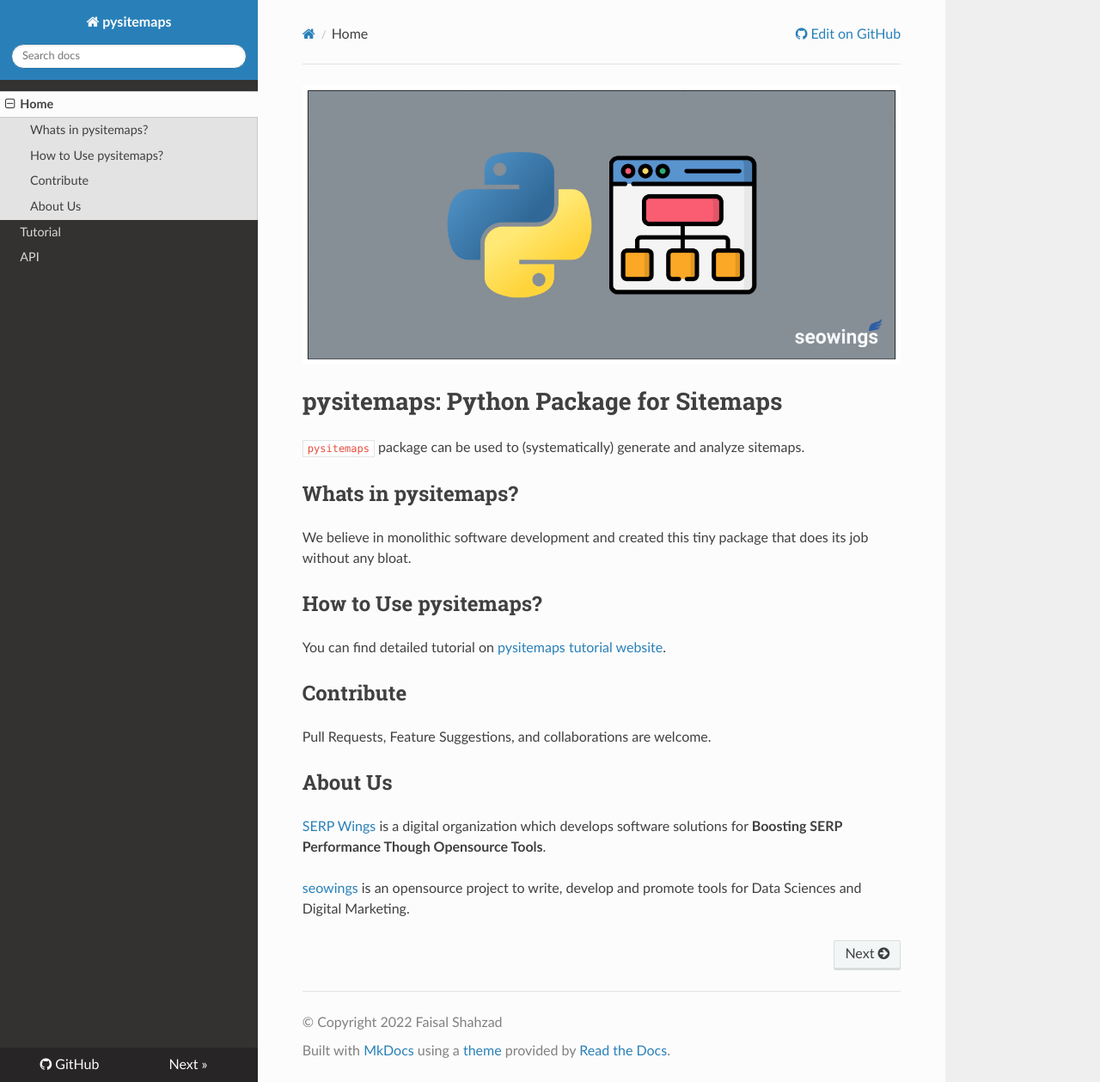
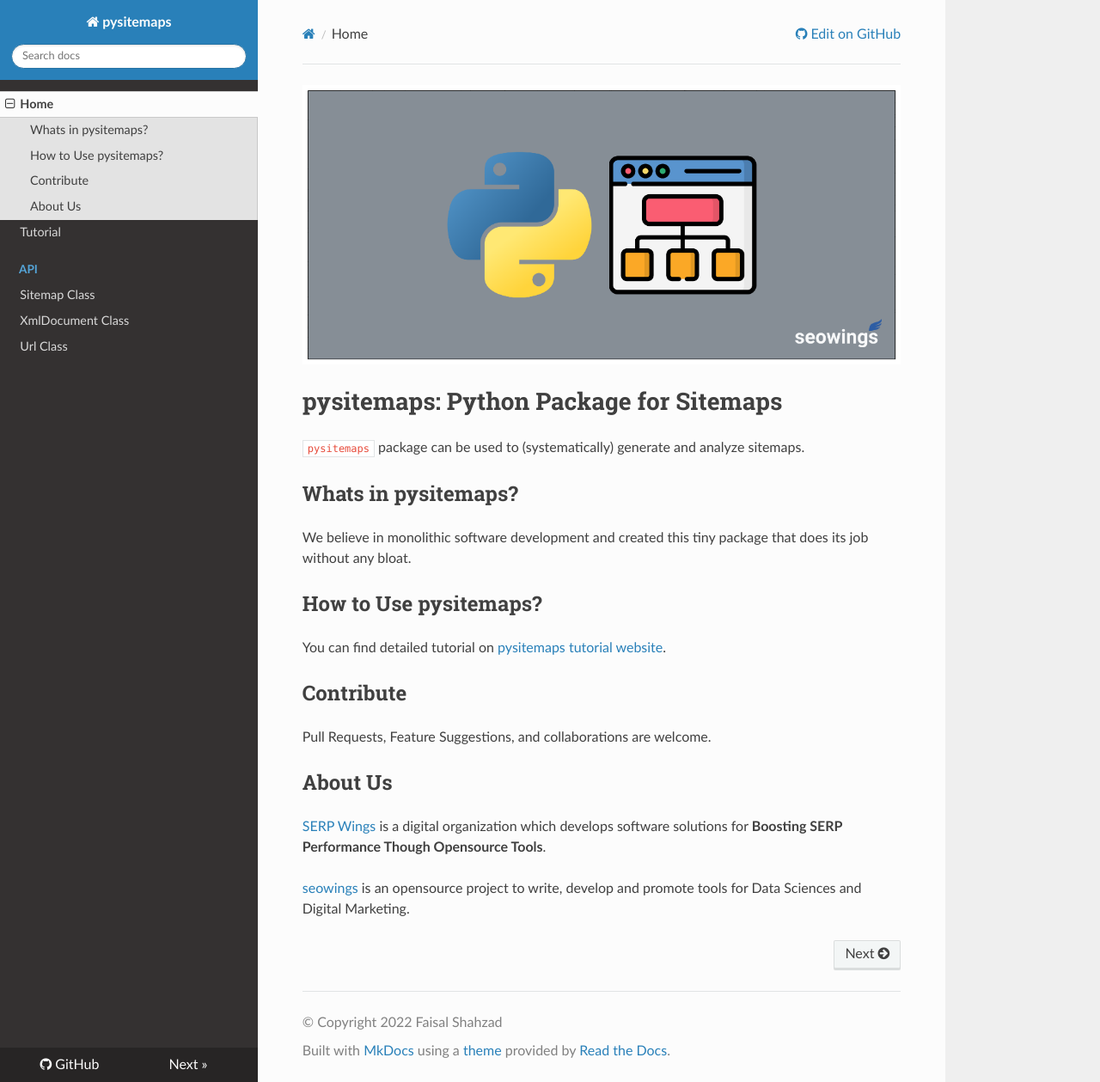
Before and after one commit to serpwings/pysitemaps, an MkDocs documentation site: the page built from docs/index.md, in a window 1280 px wide and 1259 px high. Shown: the whole window at 86% size. Built offline with MkDocs 1.6.1, drawn with Linux system fonts in a browser that asks for light colours; nearby versions of some CDN libraries.

Commit message:
inlcude api documentation

```diff
--- a/mkdocs.yml
+++ b/mkdocs.yml
@@ -10,7 +10,10 @@
 nav:
   - Home: index.md
   - Tutorial: tutorial.md
-  - API: api.md
+  - API:
+    - Sitemap Class: sitemap.md
+    - XmlDocument Class: xmldocument.md
+    - Url Class: url.md
 
 plugins:
   - search
```
Also changed, not shown: docs/sitemap.md (renamed from docs/api.md, +1 -1 lines), docs/url.md (added, +3 -0 lines), docs/xmldocument.md (added, +3 -0 lines).
